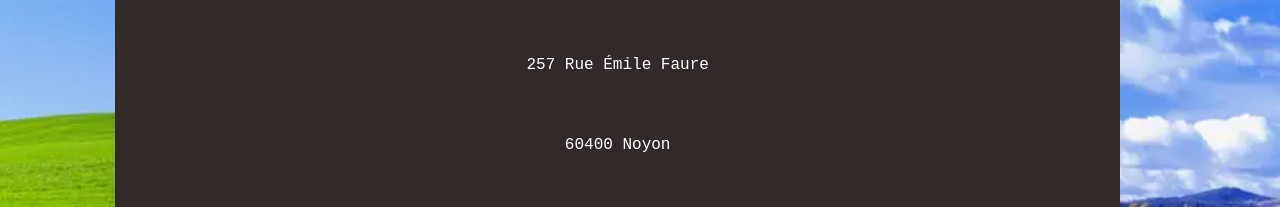
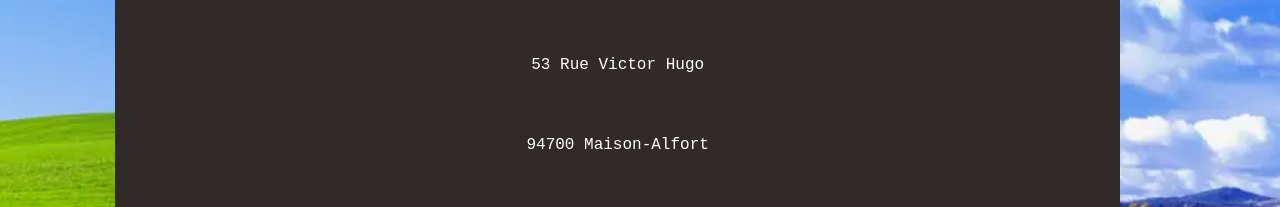
Before and after one commit to MrRobot60/MrRobot.github.io, a plain HTML site: page indexdonnées.html in a window 1280 px wide. Shown: the part 157-364 px from the top of the page. Drawn offline with nearby package versions, Linux system fonts and the light colour scheme.

Commit message:
Add files via upload

```diff
--- a/indexdonnées.html
+++ b/indexdonnées.html
@@ -27,8 +27,8 @@
                 <div class="font">
                     <u><h2>DONNÉES PERSONNELLES</h2></u><br>
                     <p><div class="animate-text">Bilali Souleïmane</div></p><br>
-                    <p><div class="animate-text">257 Rue Émile Faure</div></p><br>
-                    <p><div class="animate-text">60400 Noyon</div></p><br>
+                    <p><div class="animate-text">53 Rue Victor Hugo</div></p><br>
+                    <p><div class="animate-text">94700 Maison-Alfort</div></p><br>
                     <p><div class="animate-text">07 67 59 80 81</div></p><br>
                     <p><div class="animate-text">Souleimane.Bilali@hotmail.com</div></p><br>
                 </div>
```
